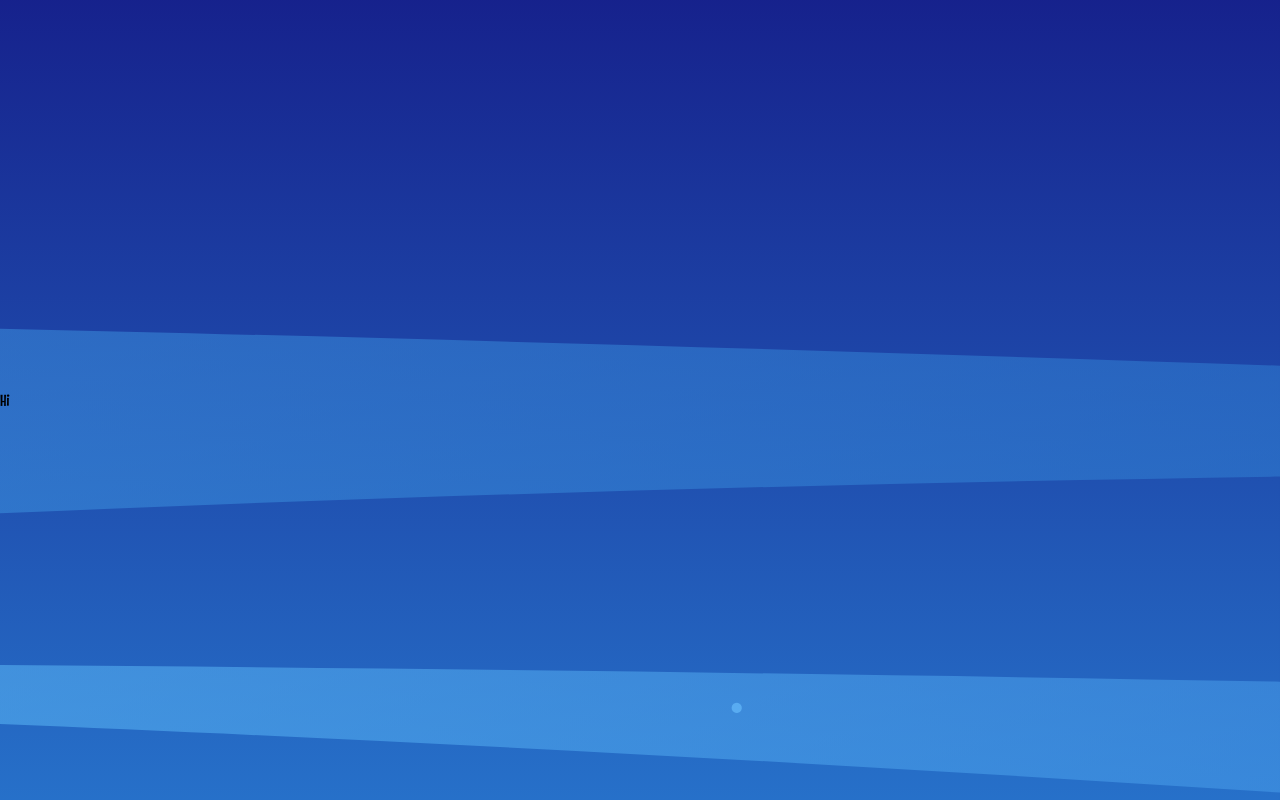
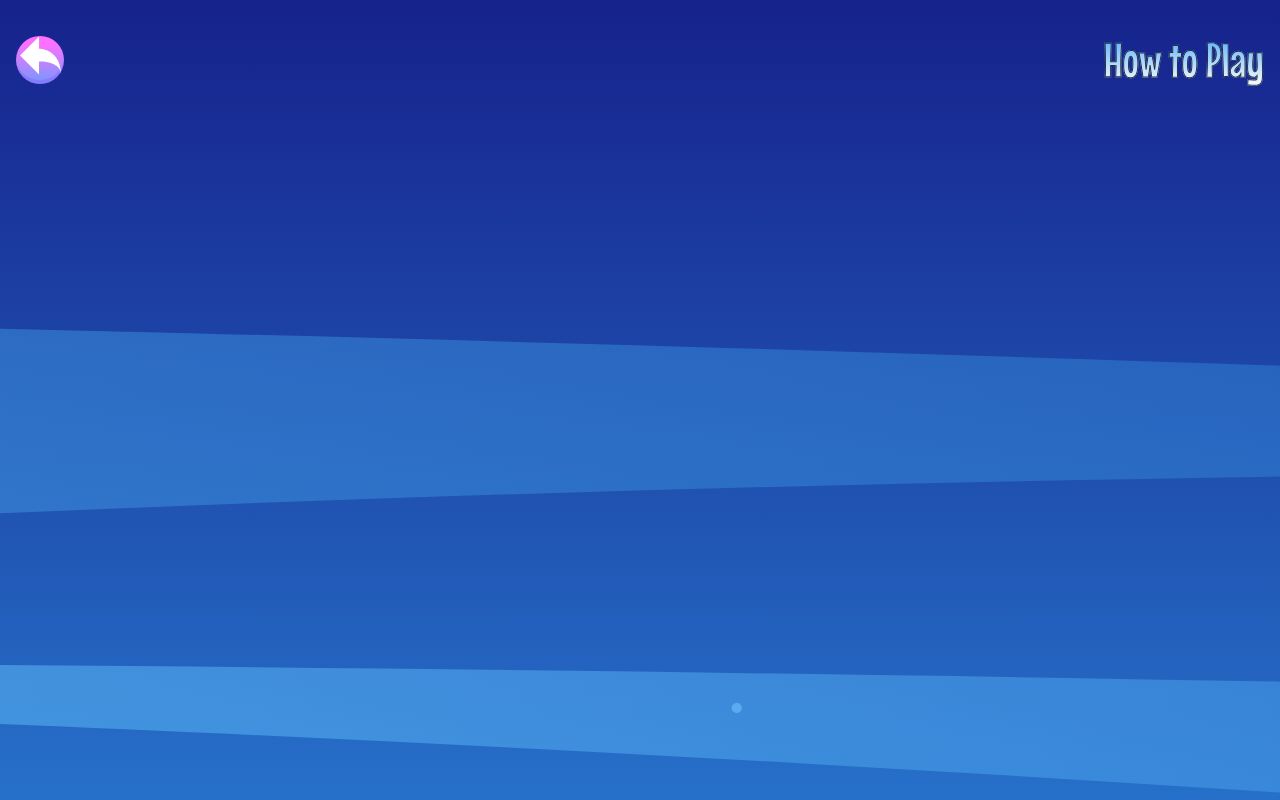
Before and after one commit to mckoyd/wolf-hangman, a React (Create React App) app: page /how-to-play in a window 1280 px wide. Built offline with nearby package versions, Linux system fonts and the light colour scheme.

Commit message:
adds header to how-to-play pg

```diff
--- a/src/App.css
+++ b/src/App.css
@@ -41,7 +41,7 @@
   margin: 3em 0;
 }
 
-.button {
+.how-to-play-btn {
   width: 60%;
   height: 15%;
   text-transform: uppercase;
--- /dev/null
+++ b/src/pages/HowToPlayPage.css
@@ -0,0 +1,31 @@
+.how-to-play-page {
+  width: 100%;
+  height: 100%;
+  display: flex;
+  flex-direction: column;
+}
+
+.nav-banner {
+  display: flex;
+  align-items: center;
+  justify-content: space-between;
+  margin: 2em 1em;
+}
+
+.title {
+  font-size: 3em;
+  background: linear-gradient(180deg, #67b6ff 16.42%, #ffffff 100%);
+  background-clip: text;
+  -webkit-text-fill-color: transparent;
+  -webkit-text-stroke-width: 1px;
+  -webkit-text-stroke-color: #243041;
+  margin-block: 0;
+}
+
+.icon-back-container {
+  background: linear-gradient(180deg, #fe71fe 16.42%, #7199ff 100%);
+  box-shadow: inset 0px -5px 0px -1px rgba(157, 45, 245, 0.25);
+  border-radius: 999px;
+  width: 3em;
+  height: 3em;
+}
--- a/src/pages/HowToPlayPage.tsx
+++ b/src/pages/HowToPlayPage.tsx
@@ -1,7 +1,19 @@
 import React from "react";
+import { ReactComponent as IconBack } from "../assets/images/icon-back.svg";
+import "./HowToPlayPage.css";
 
 const HowToPlayPage: React.FC = () => {
-  return <div>Hi</div>;
+  return (
+    <div className="how-to-play-page">
+      <div className="nav-banner">
+        <div className="icon-back-container">
+          <IconBack className="icon-back" />
+        </div>
+
+        <p className="title">How to Play</p>
+      </div>
+    </div>
+  );
 };
 
 export default HowToPlayPage;
--- a/src/pages/MenuPage.tsx
+++ b/src/pages/MenuPage.tsx
@@ -19,7 +19,7 @@ const MenuPage: React.FC = () => {
       </div>
       <button
         type="button"
-        className="button how-to-play"
+        className="how-to-play-btn"
         onClick={handleHowToPlayButton}
       >
         How To Play
```
